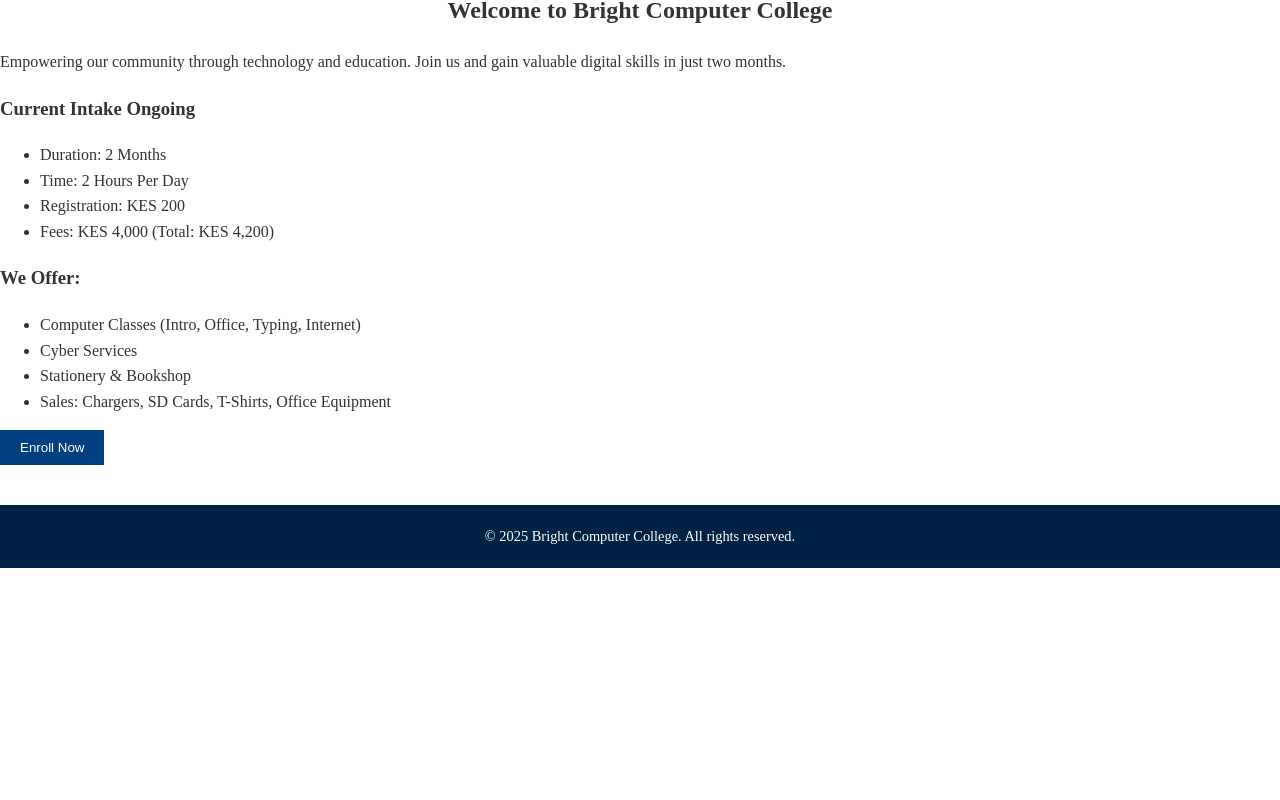
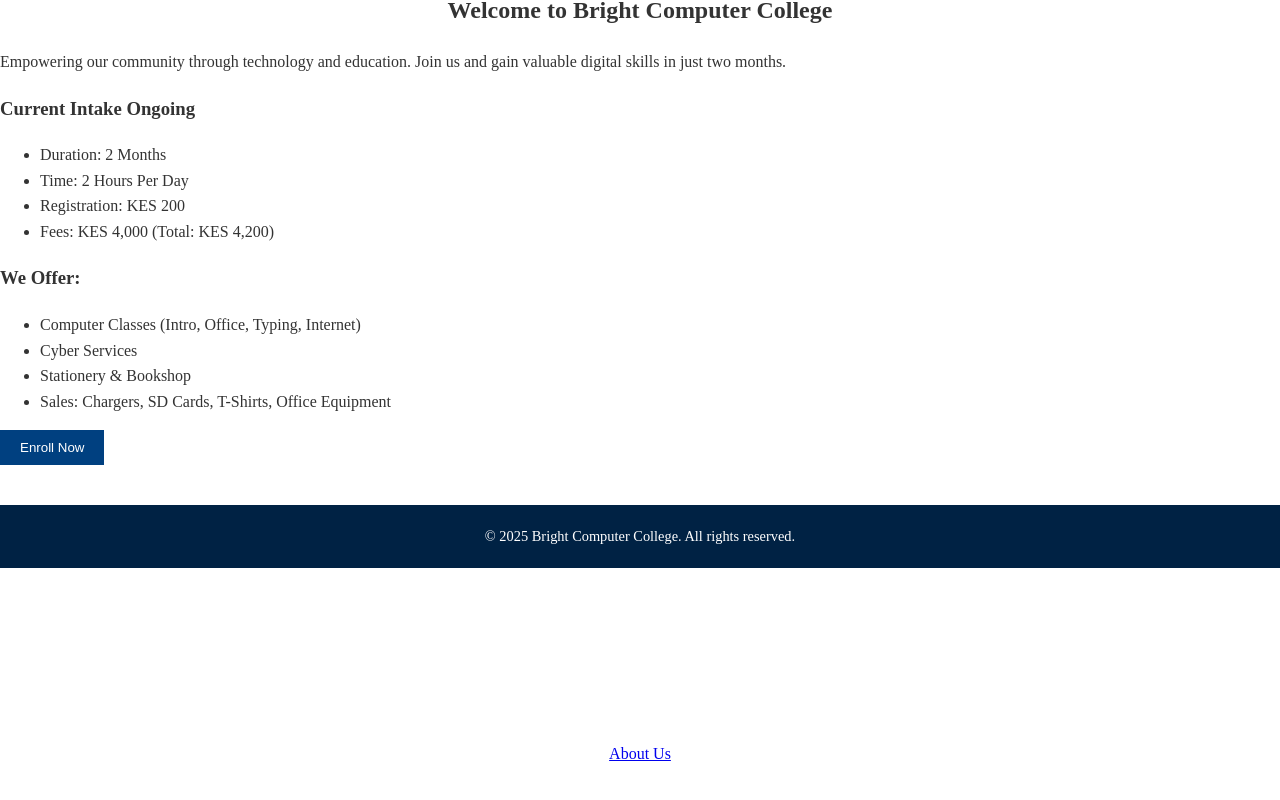
Before and after one commit to P3t3r122430/bright-cyber-college, a plain HTML site: page index.html in a window 1280 px wide. Shown: the part 306-1106 px from the top of the page. Before the commit the page ends 954 px from the top, so only its background shows below. Drawn offline with nearby package versions, Linux system fonts and the light colour scheme.

```diff
--- a/index.html
+++ b/index.html
@@ -99,5 +99,11 @@
 
   ScrollReveal().reveal('section, .reveal', { origin: 'bottom' });
 </script>
+<header class="hero">
+  <div class="hero-content">
+    <h1>Making More Women's Bylines Possible</h1>
+    <a href="#about" class="hero-button">About Us</a>
+  </div>
+</header>
 </body>
 </html>
```
